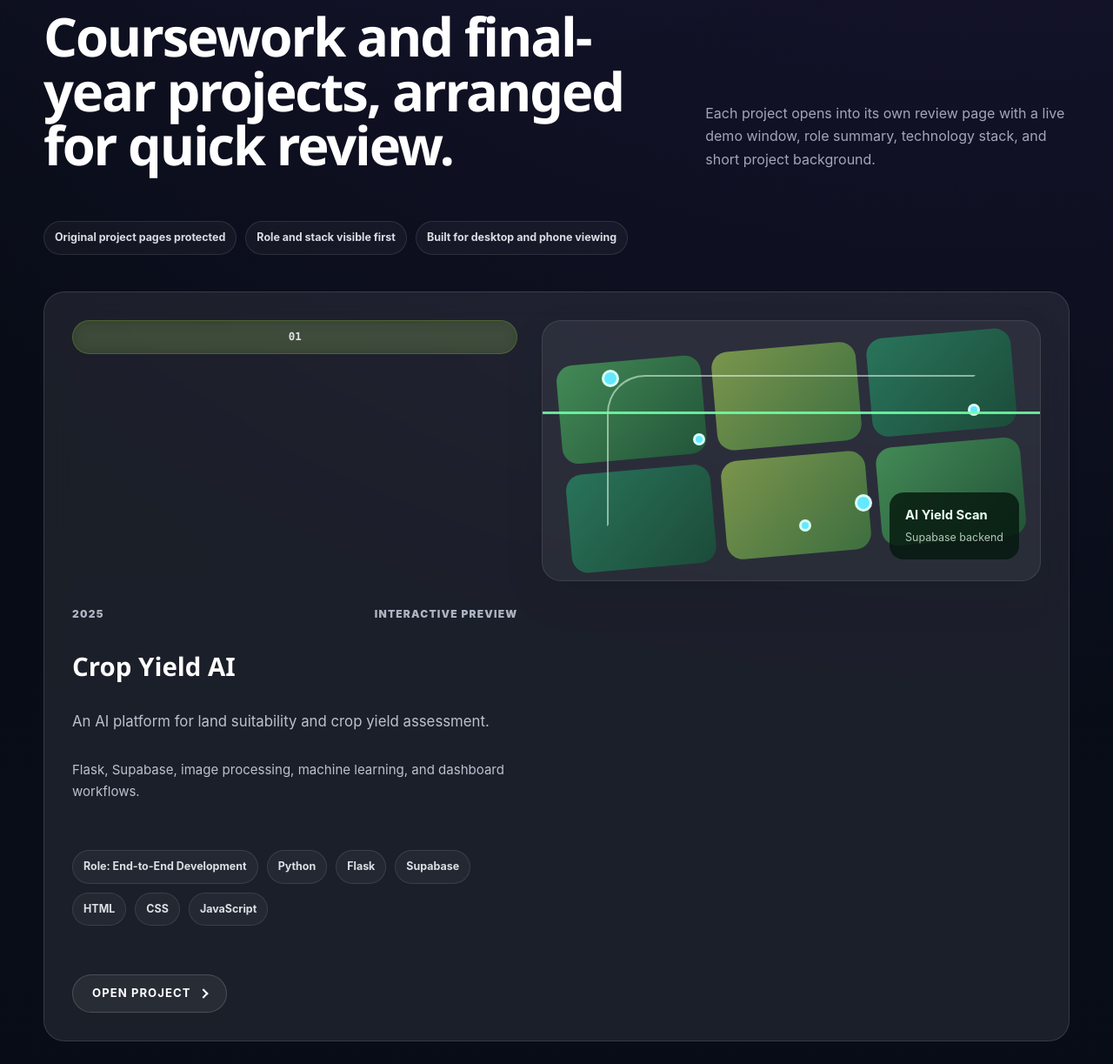
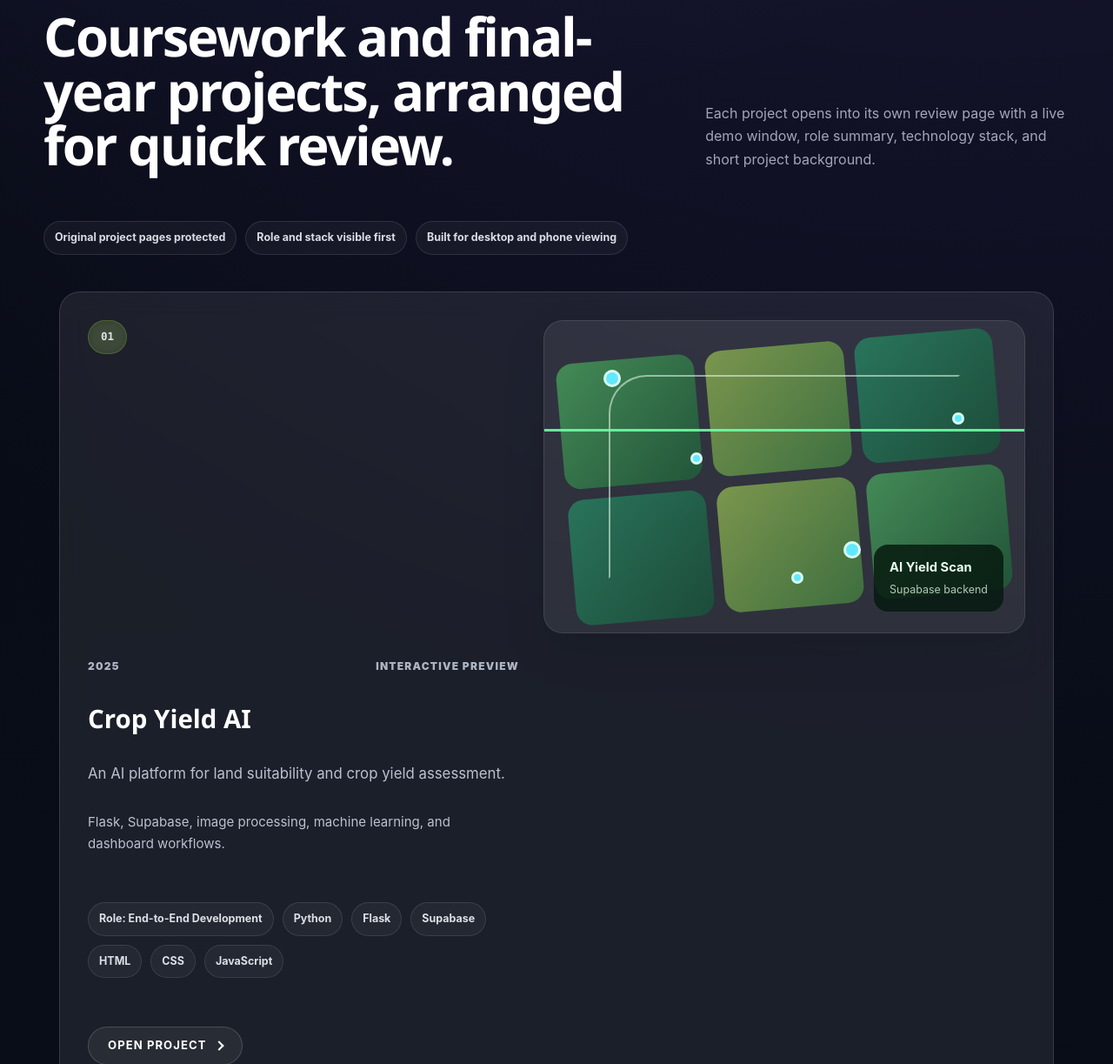
Before and after one commit to Derrick0318/portfolio, a Flask app: page / in a window 1280 px wide. Shown: the part 2574-3797 px from the top of the page at 87% size. Run offline with Flask 3, Linux system fonts and the light colour scheme.

Commit message:
Fix project showcase layout for cleaner symmetry

```diff
--- a/static/css/portfolio/boxless.css
+++ b/static/css/portfolio/boxless.css
@@ -169,12 +169,17 @@ body::before,
   display: grid !important;
   grid-template-columns: 1fr !important;
   gap: 26px !important;
+  width: 100% !important;
+  max-width: 1240px !important;
+  margin: 0 auto !important;
+  padding: 0 18px !important;
 }
 
 .project-card {
   display: grid !important;
-  grid-template-columns: minmax(360px, 46%) minmax(320px, 54%) !important;
+  grid-template-columns: minmax(360px, 46%) minmax(340px, 54%) !important;
   gap: 28px !important;
+  width: 100% !important;
   padding: 32px !important;
   margin-bottom: 28px !important;
   border: 1px solid rgba(255, 255, 255, 0.12) !important;
@@ -183,9 +188,6 @@ body::before,
   border-radius: 24px !important;
   align-items: start !important;
   justify-items: stretch !important;
-  max-width: 1200px !important;
-  margin-left: auto !important;
-  margin-right: auto !important;
 }
 
 .project-card:last-child {
@@ -202,11 +204,17 @@ body::before,
   grid-column: 2 / span 1 !important;
   border-radius: 22px !important;
   border: 1px solid rgba(255, 255, 255, 0.10) !important;
-  background: rgba(255, 255, 255, 0.06) !important;
+  background: rgba(255, 255, 255, 0.08) !important;
   overflow: hidden !important;
-  min-height: 300px !important;
+  min-height: 360px !important;
   height: auto !important;
-  box-shadow: 0 20px 50px rgba(0, 0, 0, 0.08) !important;
+  box-shadow: 0 20px 50px rgba(0, 0, 0, 0.12) !important;
+}
+
+.project-number {
+  align-self: start !important;
+  justify-self: start !important;
+  margin-bottom: 18px !important;
 }
 
 @media (max-width: 980px) {
@@ -221,7 +229,7 @@ body::before,
   }
 
   .project-visual {
-    min-height: 260px !important;
+    min-height: 300px !important;
   }
 }
 
```
